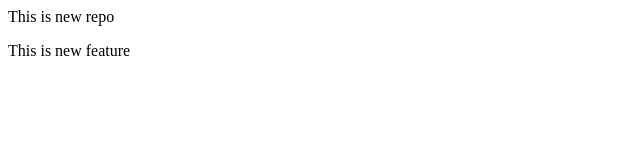
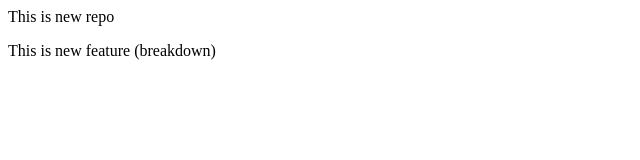
Before and after one commit to himanshu955798/Localrepo, a plain HTML site: page index.html in a window 1280 px wide. Shown: the full height of the page, 0-640 px from the left. Drawn offline with Linux system fonts and the light colour scheme.

Commit message:
add breakdown

```diff
--- a/index.html
+++ b/index.html
@@ -1,2 +1,2 @@
 <p>This is new repo</p>
-<p>This is new feature</p>
+<p>This is new feature (breakdown)</p>
```
